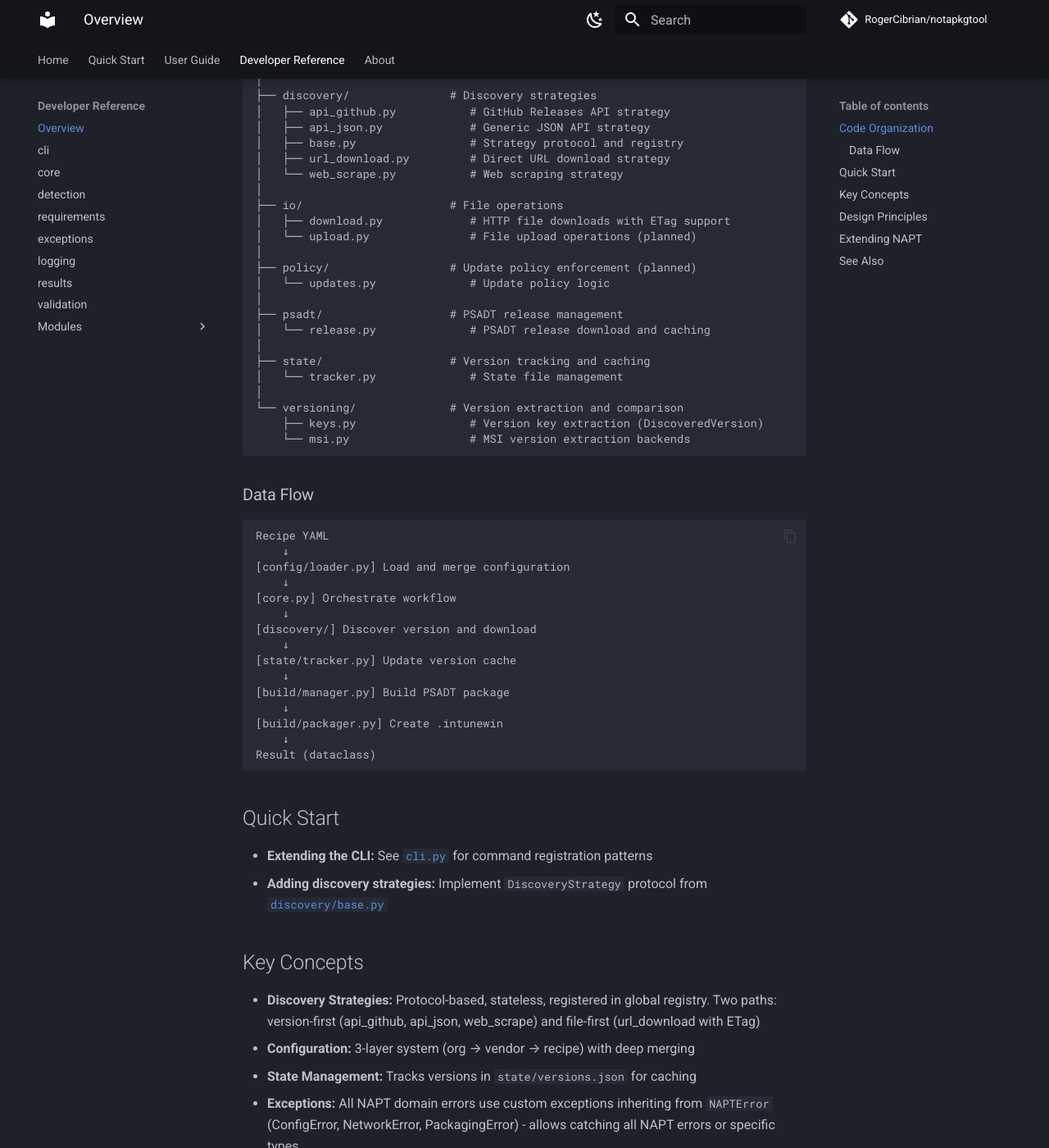
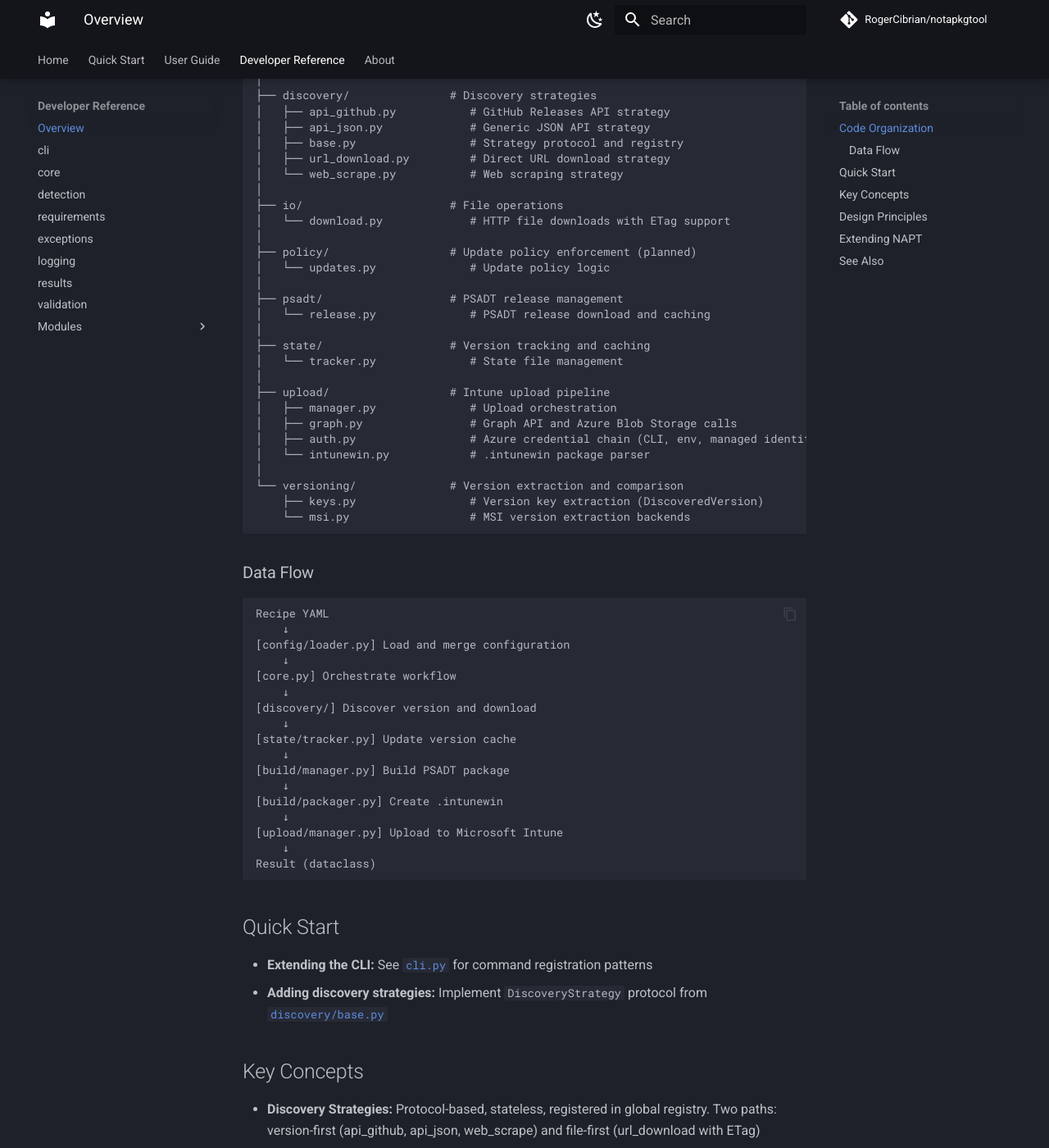
Before and after one commit to RogerCibrian/notapkgtool, an MkDocs documentation site: the page built from docs/api/index.md, in a window 1280 px wide and 1400 px high, scrolled down 676 px. Shown: the whole window at 82% size. Built offline with MkDocs 1.6.1 and Material for MkDocs 9.7.7, drawn with Linux system fonts in a browser that asks for light colours; comment, search, counter and statistics services are not loaded; some of the changed text lies outside the part shown.

Commit message:
docs: mark Intune upload as shipped, update API index
Remove "planned" label from upload feature. Add Intune Upload row
to cross-platform table. Fix api/index.md file tree (remove stale
io/upload.py, add upload/ module) and extend data flow diagram.

````diff
--- a/docs/api/index.md
+++ b/docs/api/index.md
@@ -34,8 +34,7 @@ napt/
 │   └── web_scrape.py           # Web scraping strategy
 │
 ├── io/                      # File operations
-│   ├── download.py             # HTTP file downloads with ETag support
-│   └── upload.py               # File upload operations (planned)
+│   └── download.py             # HTTP file downloads with ETag support
 │
 ├── policy/                  # Update policy enforcement (planned)
 │   └── updates.py              # Update policy logic
@@ -45,6 +44,12 @@ napt/
 │
 ├── state/                   # Version tracking and caching
 │   └── tracker.py              # State file management
+│
+├── upload/                  # Intune upload pipeline
+│   ├── manager.py              # Upload orchestration
+│   ├── graph.py                # Graph API and Azure Blob Storage calls
+│   ├── auth.py                 # Azure credential chain (CLI, env, managed identity)
+│   └── intunewin.py            # .intunewin package parser
 │
 └── versioning/              # Version extraction and comparison
     ├── keys.py                 # Version key extraction (DiscoveredVersion)
@@ -67,6 +72,8 @@ Recipe YAML
 [build/manager.py] Build PSADT package
     ↓
 [build/packager.py] Create .intunewin
+    ↓
+[upload/manager.py] Upload to Microsoft Intune
     ↓
 Result (dataclass)
 ```
@@ -104,5 +111,6 @@ Result (dataclass)
 - [Core API](core.md) - Main orchestration functions
 - [Discovery API](discovery.md) - Discovery strategy implementations
 - [Build API](build.md) - Package building functions
+- [Upload API](upload.md) - Intune upload pipeline
 - [Config API](config.md) - Configuration loading
 - [Exceptions API](exceptions.md) - Exception hierarchy
````
Also changed, not shown: README.md (+2 -1 lines), docs/index.md (+2 -1 lines).
